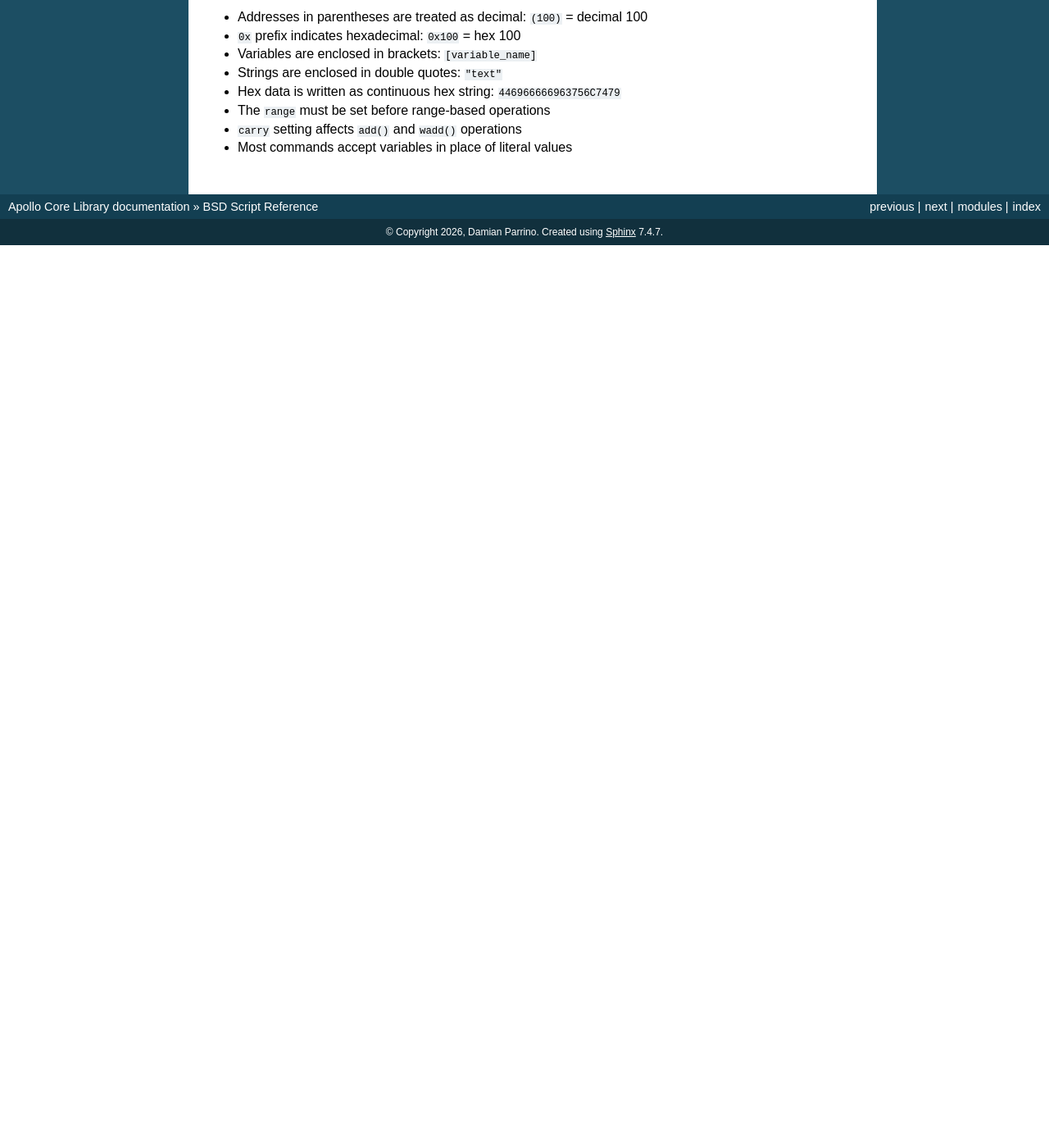
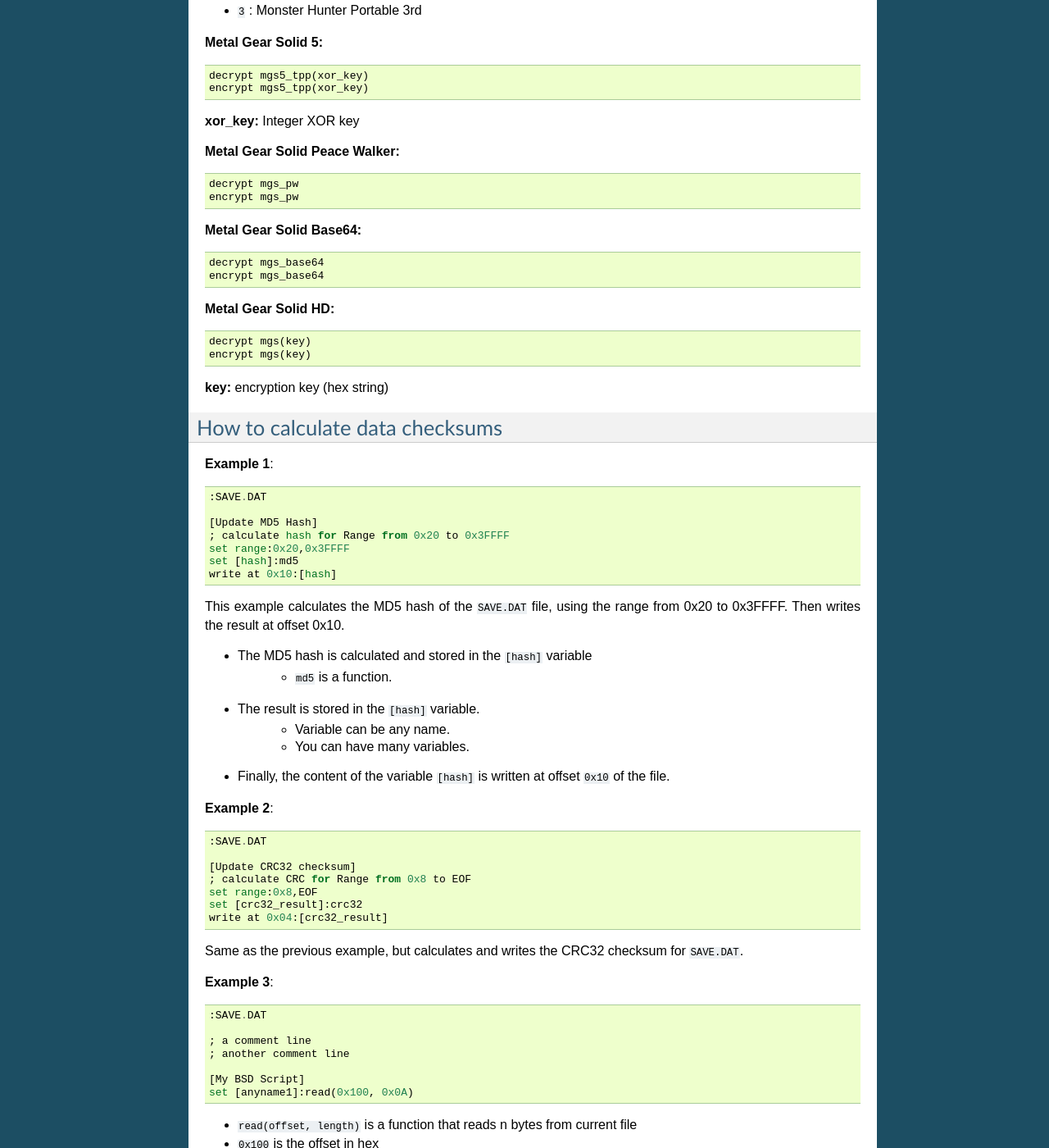
Before and after one commit to bucanero/apollo-lib, a Sphinx documentation site: the page built from docs/bsd.rst, in a window 1280 px wide and 1400 px high, scrolled down 10142 px. Shown: the whole window at 82% size. Built offline with Sphinx 7.4.7, drawn with Linux system fonts in a browser that asks for light colours; before the commit the page ends 10441 px from its top, so only the background shows below that; some of the changed text lies outside the part shown.

Commit message:
Crypto update (#52)
* Update decrypt.c

* Update patches.c

* add pbkdf2

sha1 / sha256

* update docs

* Update loader.c

```diff
--- a/docs/bsd.rst
+++ b/docs/bsd.rst
@@ -11,26 +11,6 @@ BSD (Binary Scripting Definition) is a scripting language for binary file manipu
 
 Basic Commands
 ==============
-
-carry
------
-Sets the carry byte value for add() and wadd() operations.
-
-**Syntax:**
-
-.. code-block:: text
-
-    carry(*)
-
-**Parameters:**
-
-- ``*`` : Integer value for carry bytes
-
-**Example:**
-
-.. code-block:: text
-
-    carry(2)    ; Sets 2 byte carry
 
 set
 ---
@@ -422,6 +402,26 @@ Compresses previously decompressed data.
 
     compress(0x100)
 
+carry
+-----
+Sets the carry byte value for add() and wadd() operations.
+
+**Syntax:**
+
+.. code-block:: text
+
+    carry(*)
+
+**Parameters:**
+
+- ``*`` : Integer value for carry bytes
+
+**Example:**
+
+.. code-block:: text
+
+    carry(2)    ; Sets 2 byte carry
+
 Encryption/Decryption Commands
 ==============================
 
@@ -486,6 +486,7 @@ Standard Encryption Algorithms
 
 Custom Encryption Algorithms
 ----------------------------
+
 **Diablo 3:**
 
 .. code-block:: text
@@ -518,8 +519,18 @@ Custom Encryption Algorithms
 
 .. code-block:: text
 
-    decrypt ffxiii(mode,key)
-    encrypt ffxiii(mode,key)
+    decrypt ffxiii(game,key)
+    encrypt ffxiii(game,key)
+
+**game:**
+
+- ``1`` : Final Fantasy XIII
+- ``2`` : Final Fantasy XIII-2
+- ``3`` : Final Fantasy Lightning Returns
+
+**key:**
+
+- 16-byte encryption key (hex string)
 
 **RGG Studio (Yakuza):**
 
@@ -528,12 +539,19 @@ Custom Encryption Algorithms
     decrypt rgg_studio(key)
     encrypt rgg_studio(key)
 
+**key:** encryption key (hex string)
+
 **Borderlands 3:**
 
 .. code-block:: text
 
     decrypt borderlands3(type)
     encrypt borderlands3(type)
+
+**type:**
+
+- ``0`` : Profile Save
+- ``1`` : Game Save
 
 **Monster Hunter PSP:**
 
@@ -542,12 +560,20 @@ Custom Encryption Algorithms
     decrypt monster_hunter(type)
     encrypt monster_hunter(type)
 
+**type:**
+
+- ``2`` : Monster Hunter Portable 2nd
+- ``2`` : Monster Hunter Freedom Unite
+- ``3`` : Monster Hunter Portable 3rd
+
 **Metal Gear Solid 5:**
 
 .. code-block:: text
 
     decrypt mgs5_tpp(xor_key)
     encrypt mgs5_tpp(xor_key)
+
+**xor_key:** Integer XOR key
 
 **Metal Gear Solid Peace Walker:**
 
@@ -570,6 +596,87 @@ Custom Encryption Algorithms
     decrypt mgs(key)
     encrypt mgs(key)
 
+**key:** encryption key (hex string)
+
+How to calculate data checksums
+================================
+
+**Example 1**::
+
+    :SAVE.DAT
+
+    [Update MD5 Hash]
+    ; calculate hash for Range from 0x20 to 0x3FFFF
+    set range:0x20,0x3FFFF
+    set [hash]:md5
+    write at 0x10:[hash]
+
+This example calculates the MD5 hash of the ``SAVE.DAT`` file, using the range from 0x20 to 0x3FFFF.
+Then writes the result at offset 0x10.
+
+- The MD5 hash is calculated and stored in the ``[hash]`` variable
+    - ``md5`` is a function.
+- The result is stored in the ``[hash]`` variable.
+    - Variable can be any name.
+    - You can have many variables.
+- Finally, the content of the variable ``[hash]`` is written at offset ``0x10`` of the file.
+
+**Example 2**::
+
+    :SAVE.DAT
+
+    [Update CRC32 checksum]
+    ; calculate CRC for Range from 0x8 to EOF
+    set range:0x8,EOF
+    set [crc32_result]:crc32
+    write at 0x04:[crc32_result]
+
+Same as the previous example, but calculates and writes the CRC32 checksum for ``SAVE.DAT``.
+
+**Example 3**::
+
+   :SAVE.DAT
+
+   ; a comment line
+   ; another comment line
+
+   [My BSD Script]
+   set [anyname1]:read(0x100, 0x0A)
+
+-  ``read(offset, length)`` is a function that reads n bytes from
+   current file
+-  ``0x100`` is the offset in hex
+-  ``0x0A`` is the length in hex (10 bytes)
+
+The script reads 10 bytes starting from offset 0x100 and stores them
+in the variable ``[anyname1]``
+
+**Example 4**::
+
+   :SAVE.DAT
+
+   [My BSD Script]
+   set [myvariable2]:"hello"
+   write at 0x100:[myvariable2]
+
+This script sets the text “hello” into the variable ``[myvariable2]``,
+then writes the data of ``[myvariable2]`` starting at offset
+``0x100``.
+
+**Example 5**::
+
+    :SAVE.DAT
+
+    [Update CRC32 checksum]
+    set range:0x8,EOF
+    set [crc32_result]:crc32
+    msgbox [crc32_result]
+
+This example calculates a CRC32 and prints the variable ``crc32_result`` binary
+content to the system log.
+
+- Useful for debugging.
+
 Notes
 =====
 
```
Also changed, not shown: README.md (+6 -0 lines), docs/index.rst (+2 -6 lines), docs/savepatch.rst (added, +374 -0 lines), docs/ucrypto.rst (+22 -22 lines), docs/uhashlib.rst (+66 -1 lines), 7 other files.
